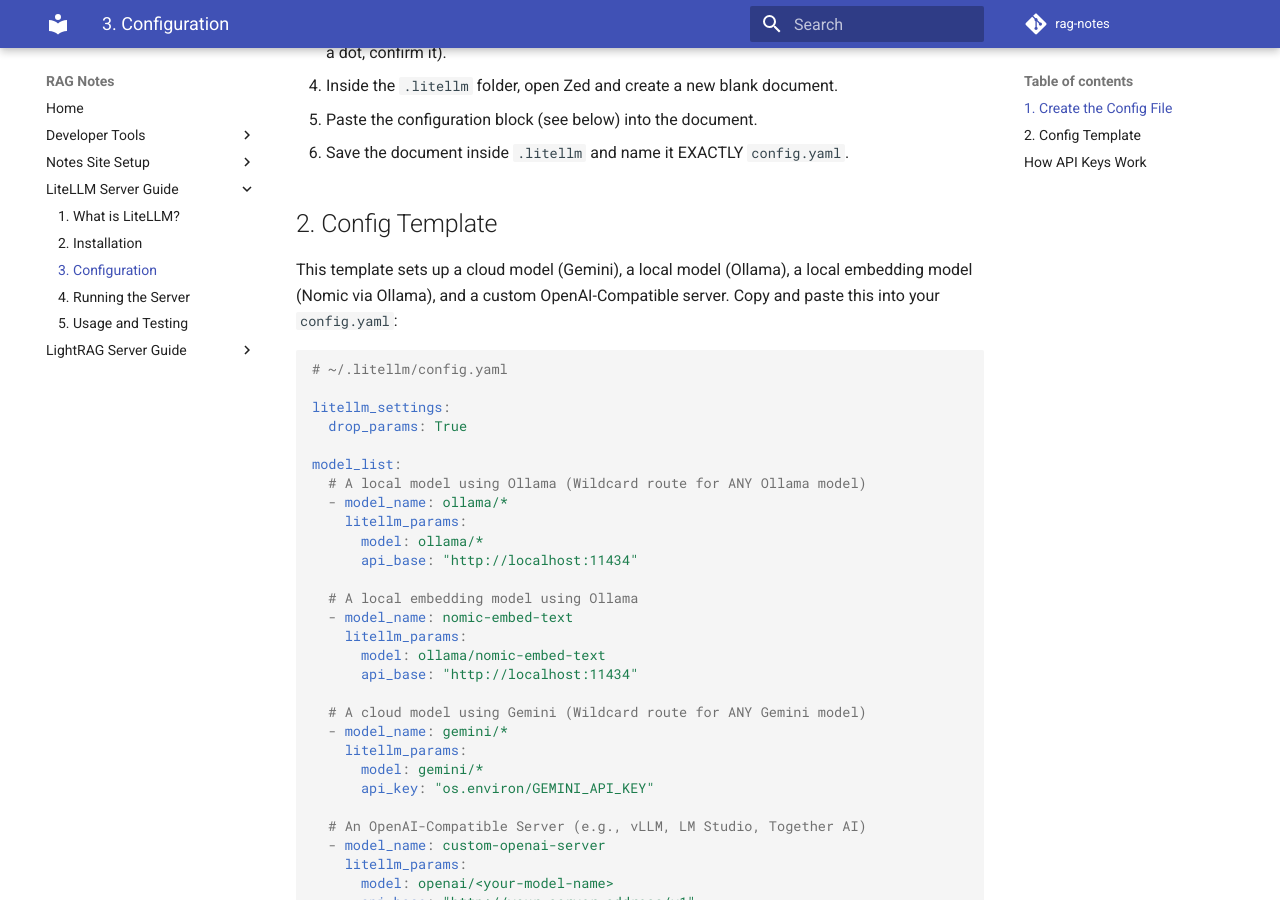
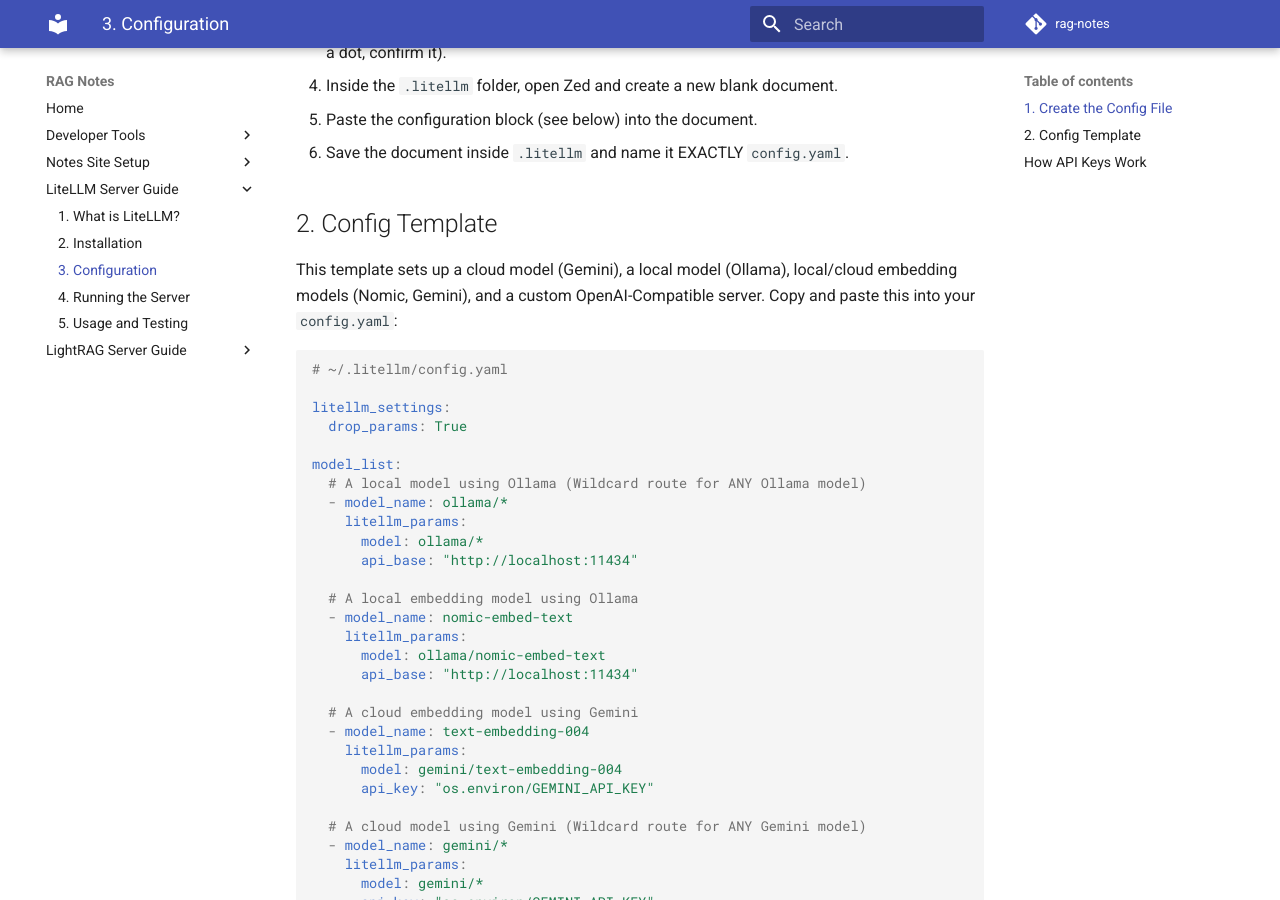
Before and after one commit to kbhatiya999/rag-notes, an MkDocs documentation site: the page built from docs/litellm/3-configuration.md, in a window 1280 px wide and 900 px high, scrolled down 375 px. Built offline with MkDocs 1.6.1 and Material for MkDocs 9.7.7, drawn with Linux system fonts in a browser that asks for light colours; comment, search, counter and statistics services are not loaded.

Commit message:
Added Gemini embedding templates to LiteLLM configuration guide.

````diff
--- a/docs/litellm/3-configuration.md
+++ b/docs/litellm/3-configuration.md
@@ -13,7 +13,7 @@
 
 ## 2. Config Template
 
-This template sets up a cloud model (Gemini), a local model (Ollama), a local embedding model (Nomic via Ollama), and a custom OpenAI-Compatible server. Copy and paste this into your `config.yaml`:
+This template sets up a cloud model (Gemini), a local model (Ollama), local/cloud embedding models (Nomic, Gemini), and a custom OpenAI-Compatible server. Copy and paste this into your `config.yaml`:
 
 ```yaml
 # ~/.litellm/config.yaml
@@ -34,6 +34,12 @@
       model: ollama/nomic-embed-text
       api_base: "http://localhost:11434"
 
+  # A cloud embedding model using Gemini
+  - model_name: text-embedding-004
+    litellm_params:
+      model: gemini/text-embedding-004
+      api_key: "os.environ/GEMINI_API_KEY"
+
   # A cloud model using Gemini (Wildcard route for ANY Gemini model)
   - model_name: gemini/*
     litellm_params:
````
Also changed, not shown: docs/litellm/5-usage-and-testing.md (+3 -2 lines).
